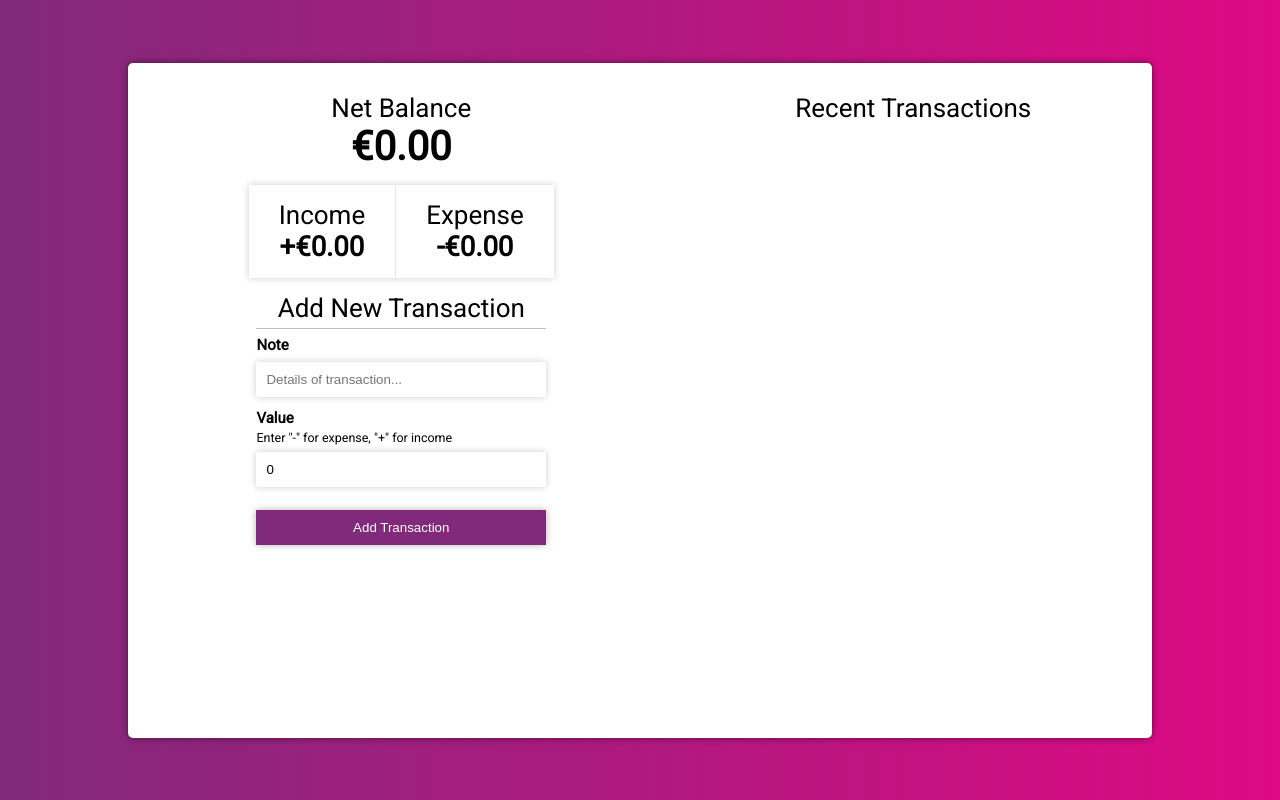
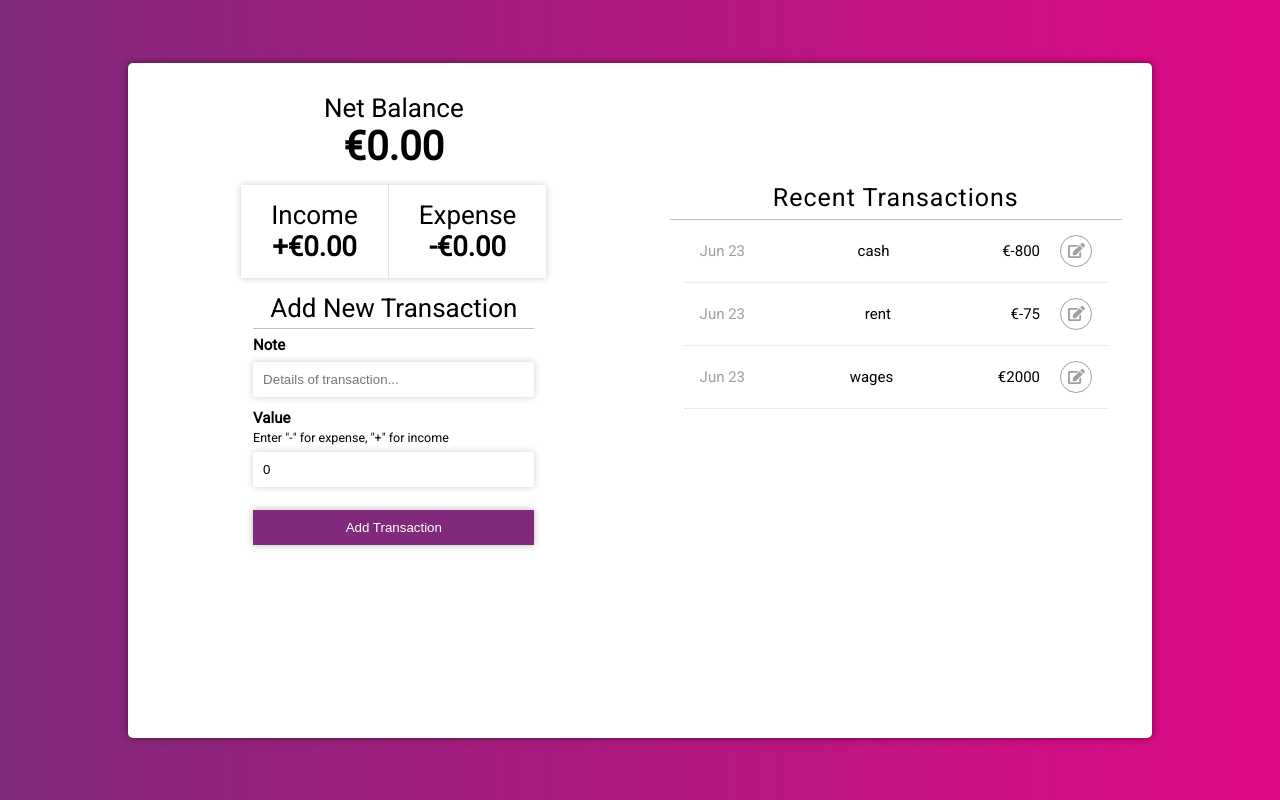
Before and after one commit to dufferbrady/mern-expense-tracker, a React (Create React App) app: page / in a window 1280 px wide. Built offline with nearby package versions, Linux system fonts and the light colour scheme.

Commit message:
added recent transactions component

```diff
--- a/package.json
+++ b/package.json
@@ -3,6 +3,9 @@
   "version": "0.1.0",
   "private": true,
   "dependencies": {
+    "@fortawesome/fontawesome-svg-core": "^1.2.29",
+    "@fortawesome/free-solid-svg-icons": "^5.13.1",
+    "@fortawesome/react-fontawesome": "^0.1.11",
     "@testing-library/jest-dom": "^4.2.4",
     "@testing-library/react": "^9.5.0",
     "@testing-library/user-event": "^7.2.1",
--- a/src/App.css
+++ b/src/App.css
@@ -142,3 +142,76 @@ input::-webkit-inner-spin-button {
   transform: scale(0.98);
   box-shadow: 0 0px 7px 0 rgba(211, 18, 132, 0.3);
 }
+
+.transactionHistory {
+  display: flex;
+  flex-direction: column;
+  margin-right: 20px;
+  margin-top: 90px;
+}
+
+.transactionHistory-header {
+  font-size: 25px;
+  letter-spacing: 1px;
+  border-bottom: 0.5px solid rgba(0, 0, 0, 0.25);
+  padding-bottom: 7.5px;
+}
+
+.transactionHistory-list {
+  margin-block-start: 0em;
+  padding-left: 0;
+  border-radius: 5px;
+}
+
+.transactionHistory-listItem {
+  display: flex;
+  flex-direction: row;
+  align-items: center;
+  padding: 15px 0;
+  border-bottom: 1px dotted rgba(0, 0, 0, 0.15);
+  margin: 0 15px;
+  font-size: 15px;
+  vertical-align: left;
+}
+
+.transactionHistory-listItem:hover {
+  background: #f5f5f5;
+}
+
+.transactionHistory-listItemA {
+  flex-grow: 1;
+  text-align: left;
+  color: #a0a0a0;
+  padding-left: 15px;
+}
+
+.transactionHistory-listItemB {
+  flex-grow: 1;
+}
+
+.transactionHistory-listItemC {
+  flex-grow: 1;
+  text-align: right;
+  padding-right: 15px;
+  display: flex;
+  flex-direction: row;
+  justify-content: flex-end;
+  align-items: center;
+}
+
+.transactionHistory-value {
+  margin-right: 20px;
+  vertical-align: middle;
+}
+
+.transactionHistory-icon {
+  border: 1px solid #a0a0a0;
+  border-radius: 50%;
+  height: 30px;
+  width: 30px;
+  text-align: center;
+  line-height: 30px;
+  vertical-align: middle;
+  cursor: pointer;
+  color: #a0a0a0;
+}
--- a/src/components/Paper/Paper.js
+++ b/src/components/Paper/Paper.js
@@ -4,6 +4,7 @@ import "../../App.css";
 import Balance from "../Balance/Balance";
 import Breakdown from "../Breakdown/Breakdown";
 import AddTransaction from "../AddTransaction/AddTransaction";
+import TransactionHistory from "../TransactionHistory/TransactionHistory";
 
 export default function Paper() {
   return (
@@ -14,7 +15,7 @@ export default function Paper() {
         <AddTransaction />
       </div>
       <div className="Paper-SideB">
-        <div>Recent Transactions</div>
+        <TransactionHistory />
       </div>
     </div>
   );
--- /dev/null
+++ b/src/components/TransactionHistory/TransactionHistory.js
@@ -0,0 +1,53 @@
+import React, { useState } from "react";
+
+import { FontAwesomeIcon } from "@fortawesome/react-fontawesome";
+import { faEdit } from "@fortawesome/free-solid-svg-icons";
+
+import "../../App.css";
+
+const initialState = [
+  {
+    note: "cash",
+    value: "€-800",
+    date: Date().substring(4, 10),
+  },
+  {
+    note: "rent",
+    value: "€-75",
+    date: Date().substring(4, 10),
+  },
+  {
+    note: "wages",
+    value: "€2000",
+    date: Date().substring(4, 10),
+  },
+];
+
+export default function TransactionHistory() {
+  const [transactions, setTransactions] = useState(initialState);
+  return (
+    <div className="transactionHistory">
+      <div className="transactionHistory-header">Recent Transactions</div>
+      <ul className="transactionHistory-list">
+        {transactions.map((transaction) => (
+          <li className="transactionHistory-listItem">
+            <div className="transactionHistory-listItemA">
+              {transaction.date}
+            </div>
+            <div className="transactionHistory-listItemB">
+              {transaction.note}
+            </div>
+            <div className="transactionHistory-listItemC">
+              <div className="transactionHistory-value">
+                {transaction.value}
+              </div>
+              <div className="transactionHistory-icon">
+                <FontAwesomeIcon icon={faEdit} />
+              </div>
+            </div>
+          </li>
+        ))}
+      </ul>
+    </div>
+  );
+}
```
Also changed, not shown: 1 other file (tests, documents, lock files or other folders).
